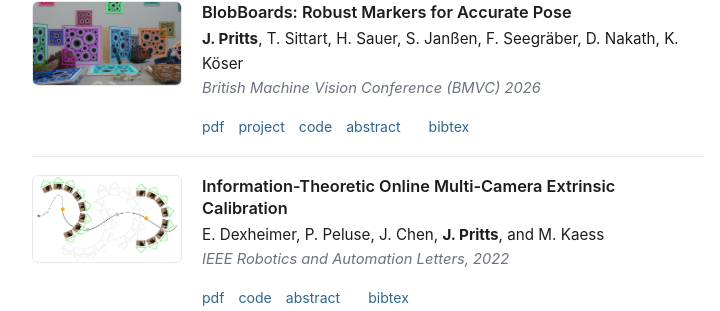
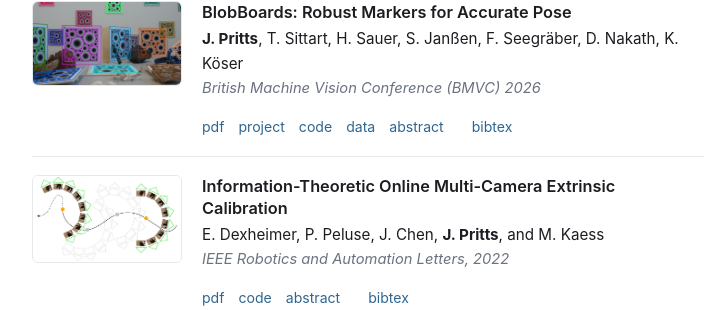
Before and after one commit to prittjam/prittjam.github.io, a Jekyll site: the page built from index.html, in a window 1280 px wide and 900 px high, scrolled down 2577 px. Shown: the part 142-453 px from the top of the window, without its empty margins (272-992 px from the left). Built offline with Jekyll 4.4.1, drawn with Linux system fonts in a browser that asks for light colours.

Commit message:
BlobBoards: link Zenodo dataset DOI
Co-Authored-By: Claude Opus 5.5 <noreply@anthropic.com>

```diff
--- a/_data/publications.yml
+++ b/_data/publications.yml
@@ -56,6 +56,7 @@
     - { label: 'pdf', href: 'https://arxiv.org/pdf/2608.28830' }
     - { label: 'project', href: 'https://blobboards.github.io' }
     - { label: 'code', href: 'https://github.com/VisualGeometryToolkit/BlobBoards.jl' }
+    - { label: 'data', href: 'https://doi.org/10.5281/zenodo.21998310' }
   abstract: 'We propose BlobBoards, a fiducial marker system comprising a dense, multi-scale field of Gaussian blobs and a feature-based pipeline for joint detection, identification, and pose estimation. Each board is registered from hundreds of blob features whose dense spatial coverage constrains pose, while multiple scales preserve detectability across large changes in focal length, distance, and obliquity. Learned local descriptors are matched to the reference pattern and spatially verified, so the correspondences determine pose and certify identity. Against motion-capture ground truth, BlobBoards achieve median translation errors of 3.6–5.0 mm, reducing AprilTag''s median translation error by 89% on small boards and 70% on large ones. They also produce far fewer large-rotation failures than state-of-the-art tag systems. BlobBoards achieve the highest detection rate, 80% versus 74% for AprilTag and 58% for ArUco, with the largest margin on the smallest markers. Under 50% occlusion, they still detect 69% of boards with essentially unchanged median translation error, while AprilTag and ArUco detect none. In experiments BlobBoards give state-of-the-art detection rate, pose accuracy and occlusion robustness.'
   bibtex: |
     @inproceedings{pritts2026blobboards,
```
